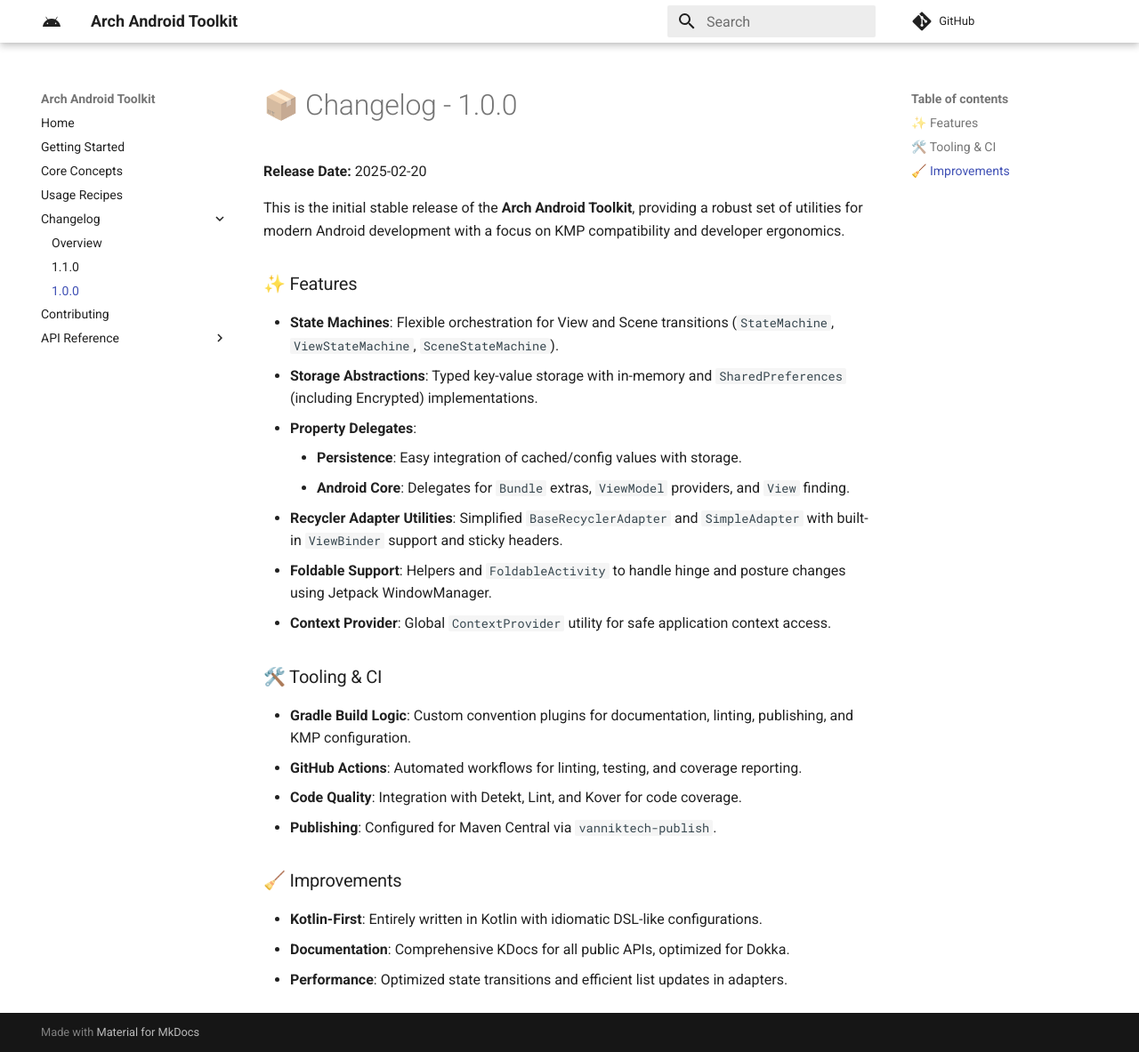
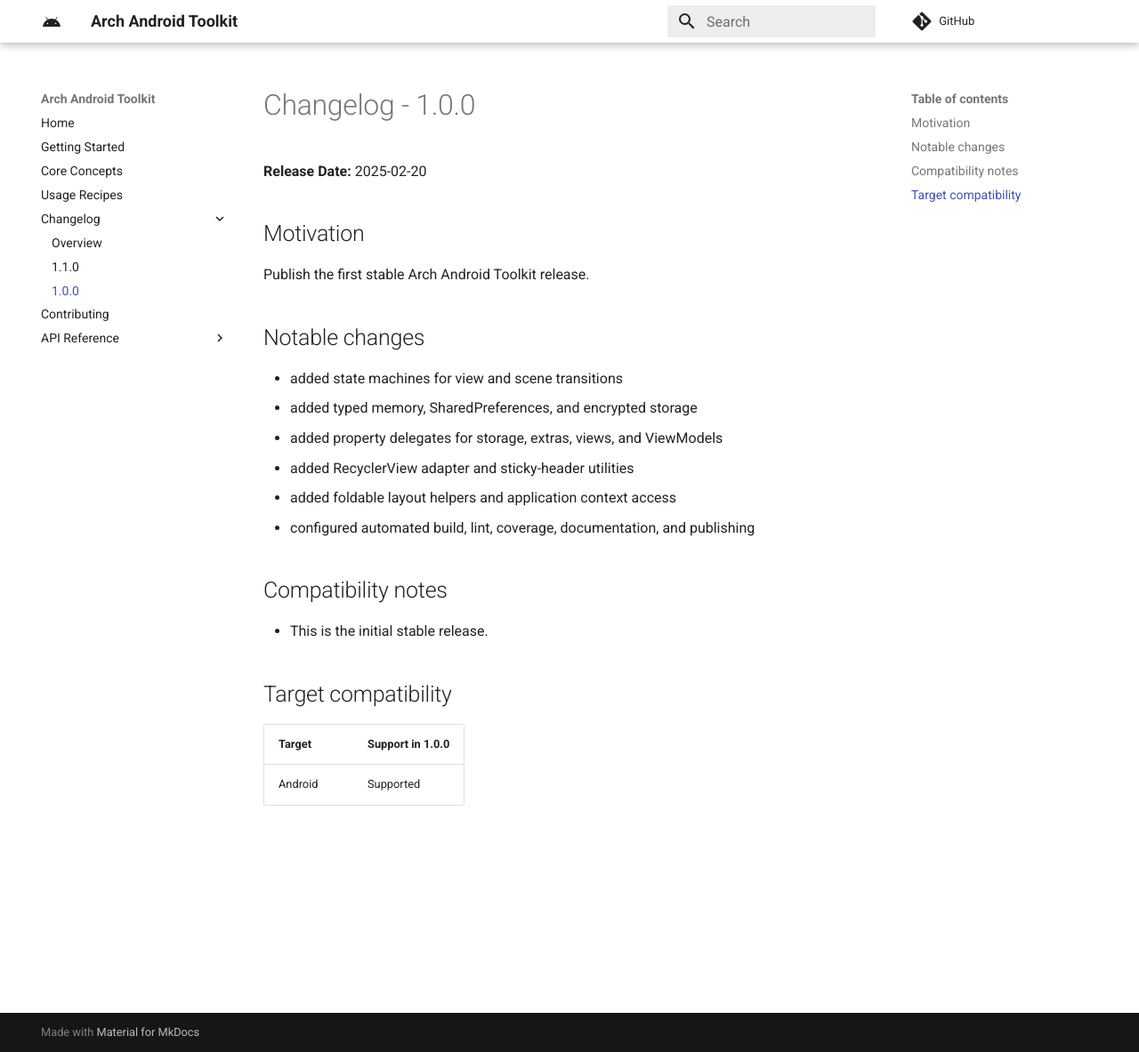
Before and after one commit to matheus-corregiari/arch-android, an MkDocs documentation site: the page built from docs/changelog/1.0.0.md, in a window 1280 px wide and 1183 px high. Shown: the whole window at 89% size. Built offline with MkDocs 1.6.1 and Material for MkDocs 9.7.7, drawn with Linux system fonts in a browser that asks for light colours; comment, search, counter and statistics services are not loaded.

Commit message:
docs: add repository skills and release changelogs
- Add local grill-me and project-changelog skills
- Generate the missing 1.1.0 changelog from release tags
- Normalize the initial release page and changelog index

```diff
--- a/docs/changelog/1.0.0.md
+++ b/docs/changelog/1.0.0.md
@@ -1,26 +1,26 @@
-# 📦 Changelog - 1.0.0
+# Changelog - 1.0.0
 
 **Release Date:** 2025-02-20
 
-This is the initial stable release of the **Arch Android Toolkit**, providing a robust set of utilities for modern Android development with a focus on KMP compatibility and developer ergonomics.
+## Motivation
 
-### ✨ Features
-- **State Machines**: Flexible orchestration for View and Scene transitions (`StateMachine`, `ViewStateMachine`, `SceneStateMachine`).
-- **Storage Abstractions**: Typed key-value storage with in-memory and `SharedPreferences` (including Encrypted) implementations.
-- **Property Delegates**:
-    - **Persistence**: Easy integration of cached/config values with storage.
-    - **Android Core**: Delegates for `Bundle` extras, `ViewModel` providers, and `View` finding.
-- **Recycler Adapter Utilities**: Simplified `BaseRecyclerAdapter` and `SimpleAdapter` with built-in `ViewBinder` support and sticky headers.
-- **Foldable Support**: Helpers and `FoldableActivity` to handle hinge and posture changes using Jetpack WindowManager.
-- **Context Provider**: Global `ContextProvider` utility for safe application context access.
+Publish the first stable Arch Android Toolkit release.
 
-### 🛠️ Tooling & CI
-- **Gradle Build Logic**: Custom convention plugins for documentation, linting, publishing, and KMP configuration.
-- **GitHub Actions**: Automated workflows for linting, testing, and coverage reporting.
-- **Code Quality**: Integration with Detekt, Lint, and Kover for code coverage.
-- **Publishing**: Configured for Maven Central via `vanniktech-publish`.
+## Notable changes
 
-### 🧹 Improvements
-- **Kotlin-First**: Entirely written in Kotlin with idiomatic DSL-like configurations.
-- **Documentation**: Comprehensive KDocs for all public APIs, optimized for Dokka.
-- **Performance**: Optimized state transitions and efficient list updates in adapters.
+- added state machines for view and scene transitions
+- added typed memory, SharedPreferences, and encrypted storage
+- added property delegates for storage, extras, views, and ViewModels
+- added RecyclerView adapter and sticky-header utilities
+- added foldable layout helpers and application context access
+- configured automated build, lint, coverage, documentation, and publishing
+
+## Compatibility notes
+
+- This is the initial stable release.
+
+## Target compatibility
+
+| Target | Support in 1.0.0 |
+|:-------|:-----------------|
+| Android | Supported |
```
Also changed, not shown: .codex/skills/grill-me/SKILL.md (added, +20 -0 lines), .codex/skills/project-changelog/SKILL.md (added, +39 -0 lines), docs/changelog/1.1.0.md (added, +38 -0 lines), docs/changelog/index.md (added, +8 -0 lines), 3 other files.
